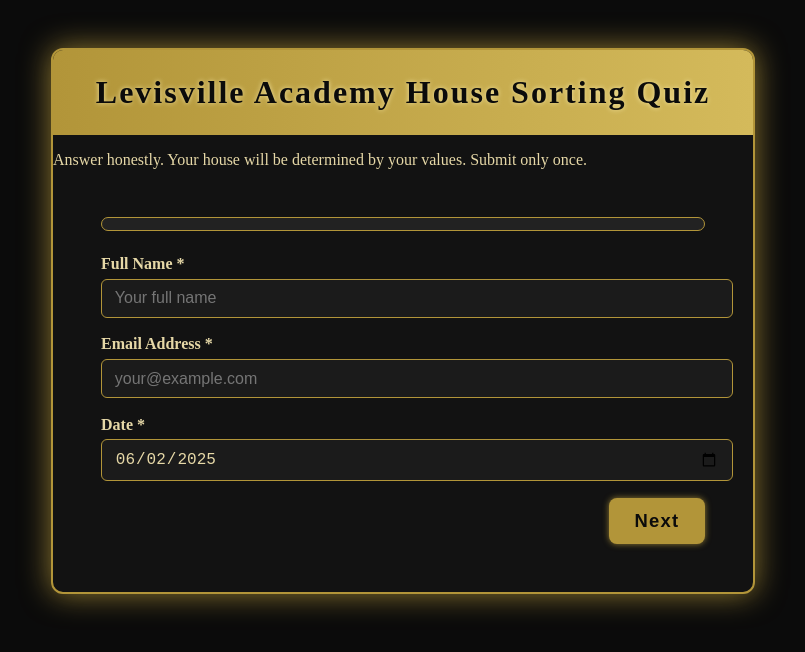
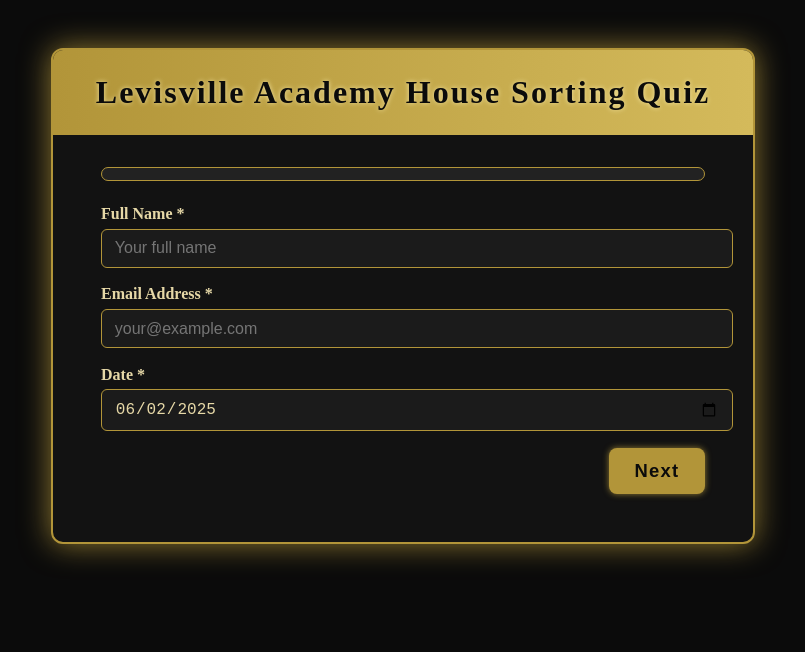
Before and after one commit to razaeil/house-sorting-quiz, a plain HTML site: page index.html in a window 1280 px wide. Shown: the whole page, without its empty margins (237-1042 px from the left). Drawn offline with Linux system fonts and the light colour scheme.

Commit message:
index.html

```diff
--- a/index.html
+++ b/index.html
@@ -203,7 +203,6 @@
   <header>
     Levisville Academy House Sorting Quiz
   </header>
-  <p>Answer honestly. Your house will be determined by your values. Submit only once.</p>
   <main>
     <div id="progress-bar" class="progress-bar" aria-hidden="true">
       <div class="progress-bar-fill"></div>
```
